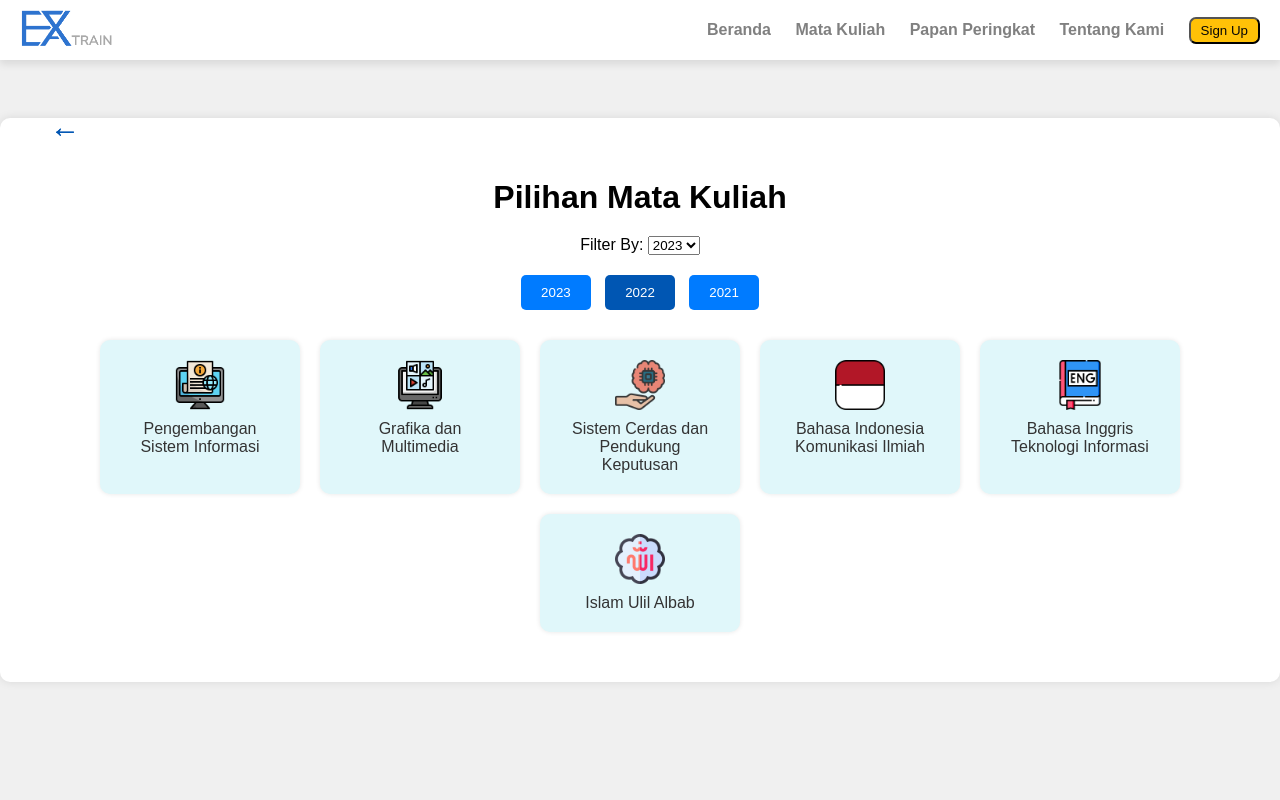
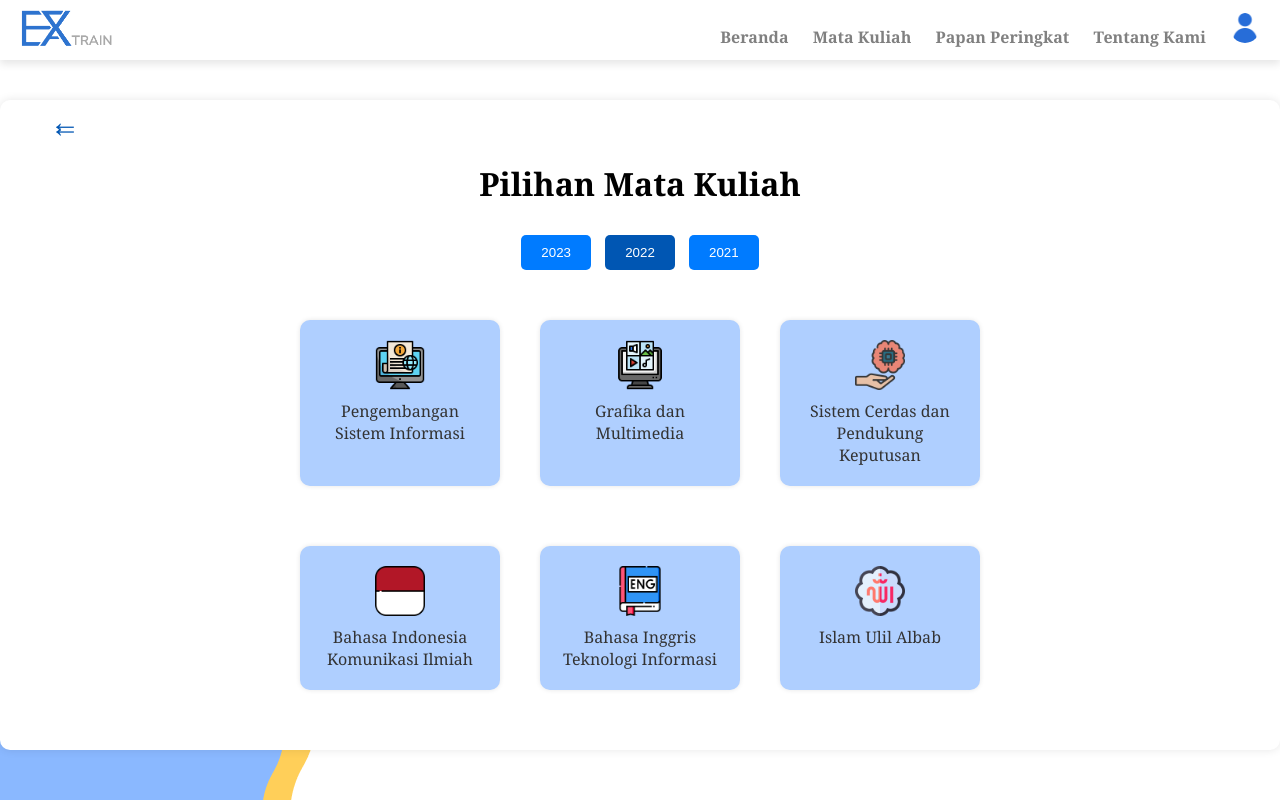
Before and after one commit to panduafii/ExaTrain, a PHP site: page /pilihanMatkul.html in a window 1280 px wide. Run offline with PHP 8.4, Linux system fonts and the light colour scheme.

Commit message:
menambahkan background

```diff
--- a/CSS/loginRegist.css
+++ b/CSS/loginRegist.css
@@ -3,11 +3,12 @@
 body {
   margin: 0;
   padding: 0;
-  font-family: "Segoe UI", Tahoma, Geneva, Verdana, sans-serif;
+  font-family: Cambria, Cochin, Georgia, Times, "Times New Roman", serif;
   background-color: #f3f4f6;
   display: flex;
   flex-direction: column;
   align-items: center;
+  height: 100%;
 }
 
 /* NAVBAR */
@@ -57,7 +58,7 @@ body {
   background-color: #ffc107;
   color: #070707;
   border-radius: 10px;
-  font-family: Cambria, Cochin, Georgia, Times, 'Times New Roman', serif;
+  font-family: Cambria, Cochin, Georgia, Times, "Times New Roman", serif;
   font-size: 100%;
 }
 
@@ -71,7 +72,6 @@ a,
 p {
   font-family: Cambria, Cochin, Georgia, Times, "Times New Roman", serif;
 }
-
 
 .login-page {
   width: 360px;
--- a/CSS/paring.css
+++ b/CSS/paring.css
@@ -21,6 +21,12 @@ body {
   top: 0;
   left: 0;
   z-index: 1000;
+}
+
+.user-icon {
+  width: 30px; /* Atur lebar sesuai kebutuhan */
+  height: auto; /* Otomatis menyesuaikan tinggi agar proporsional */
+  border-radius: 50%; /* Membuat gambar berbentuk lingkaran jika diperlukan */
 }
 
 .menu {
--- a/CSS/pembayaran.css
+++ b/CSS/pembayaran.css
@@ -1,14 +1,14 @@
 @import url(https://fonts.googleapis.com/css?family=Roboto:300);
 
 body {
-  font-family: Cambria, Cochin, Georgia, Times, 'Times New Roman', serif;
+  font-family: Cambria, Cochin, Georgia, Times, "Times New Roman", serif;
   background-color: #f9f9f9;
   display: flex;
   justify-content: center;
   align-items: center;
   height: 100vh;
   margin: 0 10px 0 0;
-  background-image: url('img/label.png');
+  background-image: url("img/wave.png");
 }
 
 /* NAVBAR */
@@ -162,7 +162,7 @@ h1 {
   cursor: pointer;
   width: 100%;
   font-size: 16px;
-  font-family: Cambria, Cochin, Georgia, Times, 'Times New Roman', serif;
+  font-family: Cambria, Cochin, Georgia, Times, "Times New Roman", serif;
 }
 
 .confirm-button:hover {
--- a/CSS/pilihanMatkul.css
+++ b/CSS/pilihanMatkul.css
@@ -1,7 +1,7 @@
 @import url(https://fonts.googleapis.com/css?family=Roboto:300);
 
 body {
-  font-family: Arial, sans-serif;
+  font-family: Cambria, Cochin, Georgia, Times, "Times New Roman", serif;
   background-color: #f0f0f0;
   margin: 0;
   padding: 0;
@@ -9,6 +9,7 @@ body {
   justify-content: center;
   align-items: center;
   height: 100vh;
+  background-image: url('img/wave.png');
 }
 
 /* NAVBAR */
@@ -36,6 +37,7 @@ body {
 .menu li {
   display: inline-block; /* Menyusun menu secara horizontal */
   margin-right: 20px; /* Jarak antar menu */
+  margin-bottom: 15px;
 }
 
 .menu li:last-child {
@@ -53,17 +55,19 @@ body {
   color: black; /* Warna teks saat digulirkan (misalnya, merah) */
 }
 
-.menu li button {
-  padding: 4px 10px;
-  background-color: #ffc107;
-  color: #070707;
-  text-decoration: none;
-  border-radius: 7px;
+.menu li img {
+  height: 30px;
+  border-radius: 50%;
+}
+
+.user-icon{
+  margin-top: 15px;
 }
 
 .logo img {
   height: 40px;
 }
+
 /* PILIHAN MATAKULIAH */
 .container {
   background-color: #fff;
@@ -72,12 +76,13 @@ body {
   box-shadow: 0 0 10px rgba(0, 0, 0, 0.1);
   text-align: center;
   width: 100%;
-  max-width: 1200px;
+  max-width: 1500px;
+  margin-top: 50px;
 }
 
 .back-button {
   font-size: 30px;
-  padding: 10px 30px;
+  padding: 5px 30px;
   cursor: pointer;
   background-color: transparent;
   color: #0056b3;
@@ -99,15 +104,11 @@ body {
 }
 
 h1 {
-  margin-bottom: 20px;
-}
-
-.filter {
-  margin-bottom: 20px;
+  margin-bottom: 30px;
 }
 
 .year-buttons {
-  margin-bottom: 20px;
+  margin-bottom: 30px;
 }
 
 .year-buttons .year-button {
@@ -125,17 +126,19 @@ h1 {
 }
 
 .courses {
+  margin-top: 20px;
   display: flex;
   flex-wrap: wrap;
   justify-content: center;
 }
 
 .course-button {
-  background-color: #e0f7fa;
+  background-color: #AFCFFF;
   border-radius: 10px;
-  margin: 10px;
+  margin: 20px;
   padding: 20px;
   width: 200px;
+  text-align: center;
   text-align: center;
   cursor: pointer;
   box-shadow: 0 0 5px rgba(0, 0, 0, 0.1);
@@ -154,5 +157,6 @@ h1 {
 .course-button span {
   display: block;
   font-size: 16px;
+  font-family: Cambria, Cochin, Georgia, Times, "Times New Roman", serif;
   color: #333;
 }
--- a/paring.html
+++ b/paring.html
@@ -17,7 +17,7 @@
         <li><a href="#">Mata Kuliah</a></li>
         <li><a href="#">Papan Peringkat</a></li>
         <li><a href="#">Tentang Kami</a></li>
-        <li><button>Sign Up</button></li>
+        <li><a href="#"><img src="img/avatar.png" alt="User" class="user-icon"></a></li>
       </ul>
     </nav>
 
--- a/pembayaran.html
+++ b/pembayaran.html
@@ -6,7 +6,7 @@
     <link rel="stylesheet" href="CSS/pembayaran.css" />
     <title>Pembayaran</title>
   </head>
-  <body style="background-image: url('img/label.png'); background-repeat:no-repeat; background-size:cover;">
+  <body style="background-image: url('img/background.png');">
     <!-- NAVBAR -->
     <nav class="navbar">
       <div class="logo">
--- a/pilihanMatkul.html
+++ b/pilihanMatkul.html
@@ -6,7 +6,7 @@
     <title>Pilihan Mata Kuliah</title>
     <link rel="stylesheet" href="CSS/pilihanMatkul.css" />
   </head>
-  <body>
+  <body style="background-image: url('img/background.png'); width: 100%;">
     <!-- Navbar -->
     <header>
       <nav class="navbar">
@@ -18,7 +18,7 @@
           <li><a href="#">Mata Kuliah</a></li>
           <li><a href="#">Papan Peringkat</a></li>
           <li><a href="#">Tentang Kami</a></li>
-          <li><button>Sign Up</button></li>
+          <li><a href="#"><img src="img/avatar.png" alt="User" class="user-icon"></a></li>
         </ul>
       </nav>
     </header>
@@ -34,14 +34,6 @@
     <div class="container">
       <button class="back-button" onclick="goBack()">&#8592;</button>
       <h1>Pilihan Mata Kuliah</h1>
-      <div class="filter">
-        <label for="yearFilter">Filter By:</label>
-        <select id="yearFilter">
-          <option value="2023">2023</option>
-          <option value="2022">2022</option>
-          <option value="2021">2021</option>
-        </select>
-      </div>
       <div class="year-buttons">
         <button id="2023" class="year-button">2023</button>
         <button id="2022" class="year-button active">2022</button>
@@ -60,6 +52,9 @@
           <img src="img/scpk.png" alt="Sistem Cerdas dan Pendukung Keputusan" />
           <span>Sistem Cerdas dan Pendukung Keputusan</span>
         </button>
+      </div>
+
+      <div class="courses">
       <button class="course-button" onclick="selectCourse('Bahasa Indonesia Komunikasi Ilmiah')">
         <img src="img/bindo.png" alt="Bahasa Indonesia Komunikasi Ilmiah" />
         <span>Bahasa Indonesia Komunikasi Ilmiah</span>
@@ -72,7 +67,6 @@
         <img src="img/islam.png" alt="Islam Ulil Albab" />
         <span>Islam Ulil Albab</span>
       </button>
-      <!-- End -->
      </div>
     <script>
       function goBack() {
```
Also changed, not shown: CSS/dashboard.css (+3 -4 lines), dashboard.html (+5 -2 lines), JS/pilihanMatkul.js (added), img/avatar.png (added), img/wave.png (added). Lines whose indentation alone changed are shown as unchanged.
